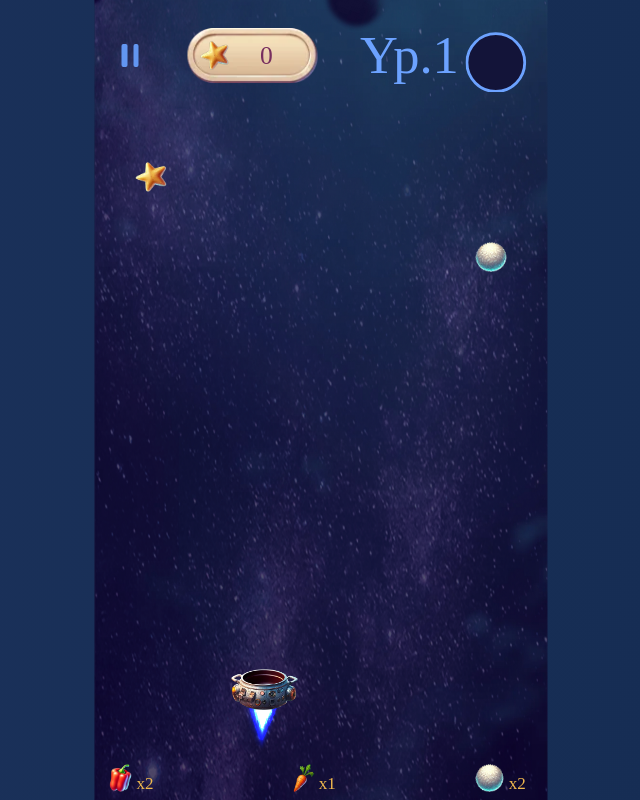
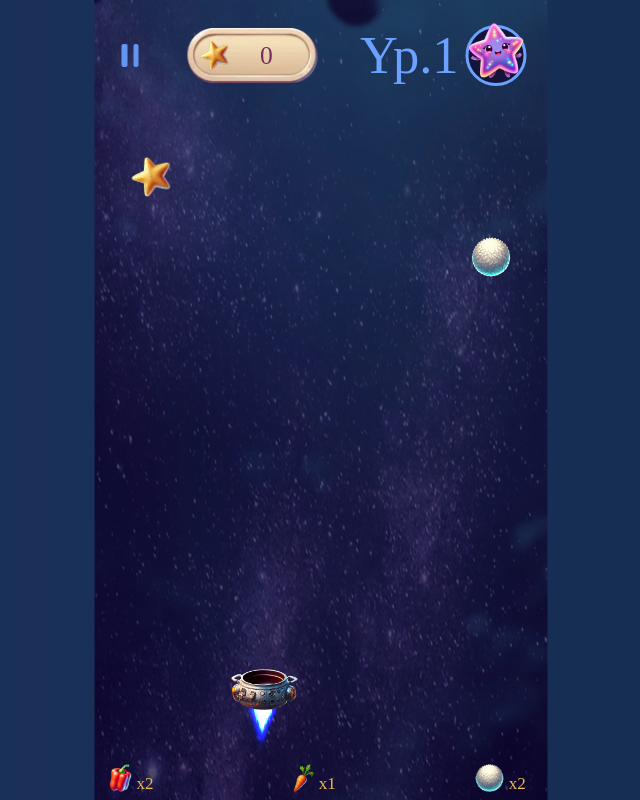
Before and after one commit to SergeyShapliuk/game, a React (Vite) app: page / in a window 1280 px wide. Both pictures are taken after a click on the button "Начать". Shown: the whole page, without its empty margins (319-959 px from the left). Built offline with nearby package versions, Linux system fonts and the light colour scheme; a web font is replaced by a local one.

Commit message:
avatar fix

```diff
--- a/src/common/levelImage.ts
+++ b/src/common/levelImage.ts
@@ -33,3 +33,21 @@ export const LevelImage = [
     level15
 
 ];
+export const LevelAvatarImage: { image: string, bottom: number, right: number, width?: number, }[] = [
+    {image: level1, bottom: 5, right: 0},
+    {image: level2, bottom: 5, right: 0},
+    {image: level3, bottom: 1, right: 0},
+    {image: level4, bottom: 1, right: 0},
+    {image: level5, bottom: 3, right: 0},
+    {image: level6, bottom: 10, right: 0, width: 48},
+    {image: level7, bottom: 7, right: 3},
+    {image: level8, bottom: 4, right: -0.5},
+    {image: level9, bottom: 5, right: 0, width: 45},
+    {image: level10, bottom: 0, right: 0},
+    {image: level11, bottom: 0, right: 1, width: 63},
+    {image: level12, bottom: 5, right: 0},
+    {image: level13, bottom: 5, right: 0},
+    {image: level14, bottom: 0, right: 0},
+    {image: level15, bottom: 7, right: -0.5, width: 55}
+
+];
--- a/src/components/game/FirstComplete.tsx
+++ b/src/components/game/FirstComplete.tsx
@@ -65,11 +65,11 @@ function FirstComplete({currentLevel, onPress}: { currentLevel: number, onPress:
                     <Score/>
                 </div>
             </>) : (
-                <img src={fullRecipe} alt={"Картинка"}
+                <img src={fullRecipe} alt=""
                      style={{
                          height: responseSize(680),
                          paddingTop: responseSize(35),
-                         paddingBottom: responseSize(30)
+                         paddingBottom: responseSize(30),
                      }}/>
             )}
             <div style={{marginBottom: responseSize(42)}}>
--- a/src/components/game/Game.tsx
+++ b/src/components/game/Game.tsx
@@ -22,8 +22,7 @@ import GameError from "./GameError";
 import {Foods, LeveItems} from "../../data/LevelItems";
 import Pot from "./Pot";
 import {useService} from "../../common/ context/ServiceProvider";
-import {LevelImage} from "../../common/levelImage";
-import MemoAvatarMasked from "../svg/AvatarMasked";
+import {LevelAvatarImage} from "../../common/levelImage";
 
 
 // const otherIngredients = [
@@ -39,7 +38,7 @@ import MemoAvatarMasked from "../svg/AvatarMasked";
 
 // const ROWS = [10, 35, 60, 80];
 // const ROWS = [1, 2, 3, 4];
-const swipeThreshold = 70; // Минимальная длина свайпа для срабатывания
+const swipeThreshold = 10; // Минимальная длина свайпа для срабатывания
 const minSwipeSpeed = 3;
 
 type GameProps = {
@@ -388,23 +387,30 @@ function Game({levelItems, levelComplete}: GameProps) {
                         lineHeight: responseFontSize(24)
                     }}>{`Yp.${collected.id}
         `}</span>
-                    {/*<div style={{*/}
-                    {/*    position: "relative",*/}
-                    {/*    width: responseSize(58),*/}
-                    {/*    height: responseSize(58),*/}
-                    {/*    display: "inline-flex",*/}
-                    {/*    justifyContent: "center",*/}
-                    {/*    alignItems: "center",*/}
-                    {/*    border: "#6CA2FF solid 3px",*/}
-                    {/*    borderRadius: responseSize(50),*/}
-                    {/*    // mask: "radial-gradient(circle, black 50%, transparent 51%)",*/}
-                    {/*    // WebkitMask: "radial-gradient(circle, black 50%, transparent 51%)",*/}
-                    {/*    zIndex:1*/}
-                    {/*}}>*/}
-                        <MemoAvatarMasked width={responseSize(64)} image={LevelImage[1]}/>
-                        {/*<img src={LevelImage[levelItems.id - 1]} alt=""*/}
-                        {/*     style={{position: "absolute", width: responseSize(58),height:'auto', bottom: 0}}/>*/}
-                    {/*</div>*/}
+                    <div style={{
+                        position: "relative",
+                        width: responseSize(58),
+                        height: responseSize(58),
+                        display: "inline-flex",
+                        justifyContent: "center",
+                        alignItems: "center",
+                        border: "#6CA2FF solid 3px",
+                        backgroundColor: "#131439",
+                        borderRadius: responseSize(50),
+                        // mask: "radial-gradient(circle, black 50%, transparent 51%)",
+                        // WebkitMask: "radial-gradient(circle, black 50%, transparent 51%)",
+                        zIndex: 1
+                    }}>
+                        {/*<MemoAvatarMasked width={responseSize(64)} image={LevelImage[2]}/>*/}
+                        <img src={LevelAvatarImage[levelItems.id - 1].image} alt=""
+                             style={{
+                                 position: "absolute",
+                                 width: responseSize(LevelAvatarImage[levelItems.id - 1].width ?? 58),
+                                 height: "auto",
+                                 right: responseSize(LevelAvatarImage[levelItems.id - 1].right),
+                                 bottom: responseSize(LevelAvatarImage[levelItems.id - 1].bottom)
+                             }}/>
+                    </div>
                 </div>
             </header>
             <div
@@ -460,9 +466,11 @@ const FallingItem = React.memo(({item}: any) => {
             // }}
         >
             <img src={item.icon} alt="" style={{
-                width: "100%", height: "100%",
-                maxWidth: responseSize(32),
-                maxHeight: responseSize(32)
+                width: "100%",
+                height: "100%",
+                objectFit: "contain"
+                // maxWidth: responseSize(32),
+                // maxHeight: responseSize(32)
             }}/>
         </div>
     );
--- a/src/components/svg/AvatarMasked.tsx
+++ b/src/components/svg/AvatarMasked.tsx
@@ -56,15 +56,15 @@ const AvatarMasked: React.FC<AvatarMaskedProps> = ({image, ...props}) => (
                     mask: "url(#mask)"
                 }}
             />
+            <g clipPath="url(#clippath)">
                 <image
                     xlinkHref={image}
                     width={238}
                     height={336}
-                style={{
-                    clipPath: `url(#clippath)`
-                }}
                     transform="matrix(.38 0 0 .38 -14.4 -.6)"
                 />
+            </g>
+
         </g>
     </svg>
 );
```
Also changed, not shown: src/assets/recipe.webp. Lines whose indentation alone changed are shown as unchanged.
